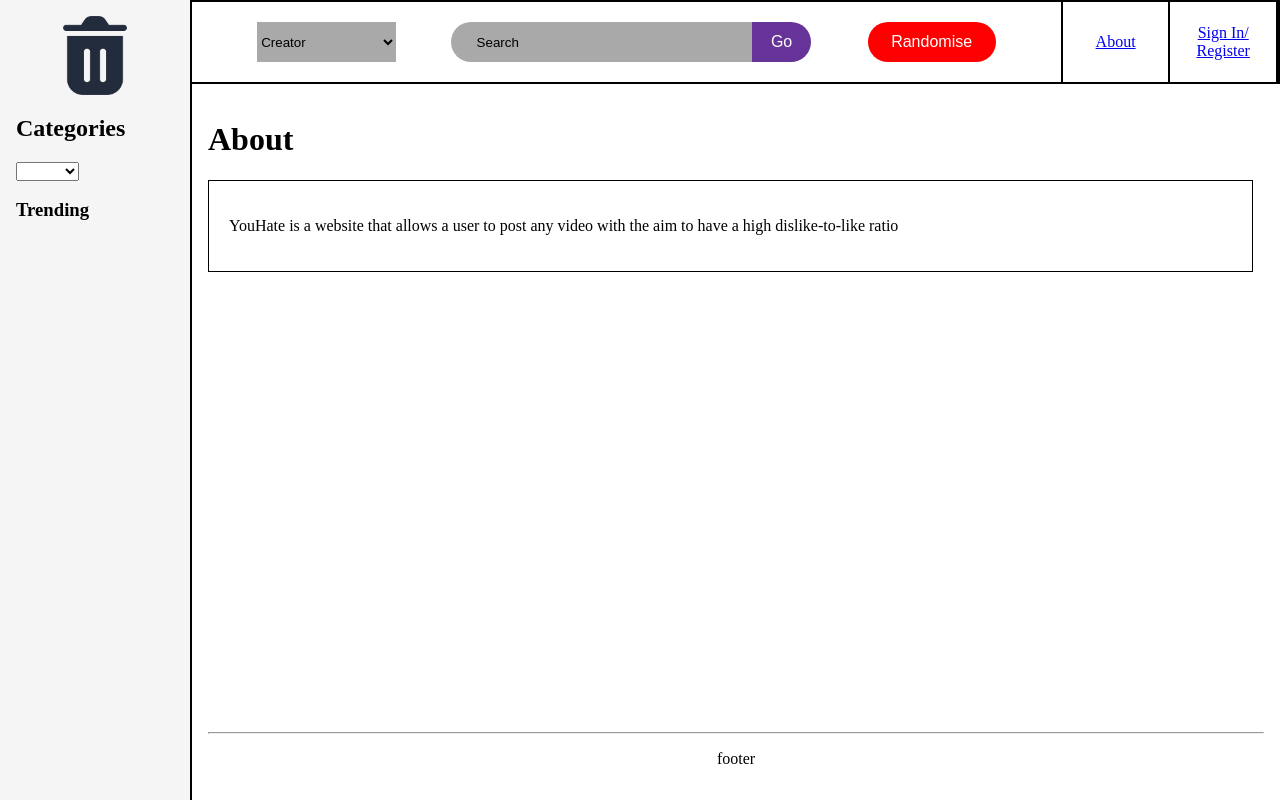
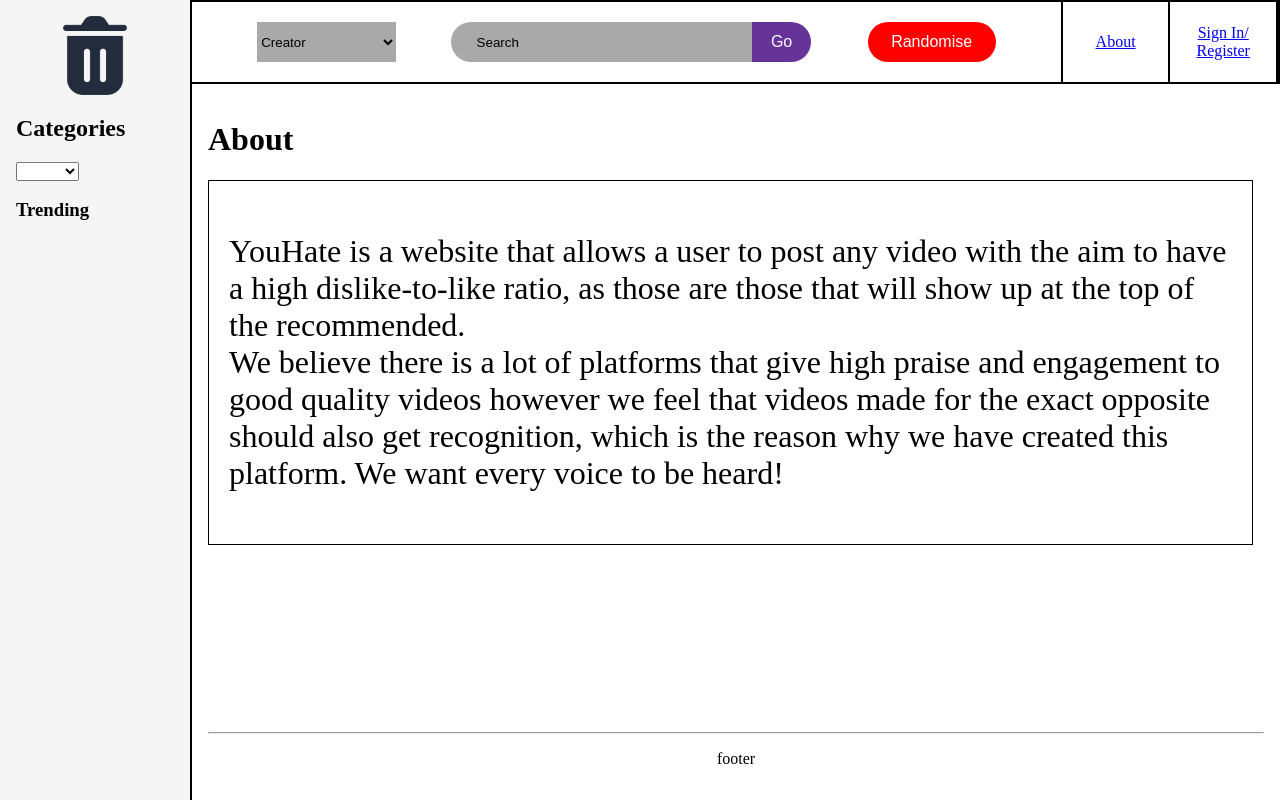
Before and after one commit to PearOtters/Team2A_videoApp, a Django app: page /about/ in a window 1280 px wide. Run offline with Django 3.2, Linux system fonts and the light colour scheme; lists and menus that the app fills with data are empty; parts of the project's set-up code (start-up, migrations or seed data) failed here and were passed over.

Commit message:
finished about section

```diff
--- a/static/css/style.css
+++ b/static/css/style.css
@@ -174,3 +174,7 @@ footer {
   border: 1px solid black;
   margin-bottom: 20px;
 }
+
+.about-text {
+  font-size: 2rem;
+}
--- a/templates/YouHate/about.html
+++ b/templates/YouHate/about.html
@@ -7,6 +7,8 @@
 {% block body_block %}
     <h1>About</h1>
     <div class="about-rectangle">
-        <p class="about-text">YouHate is a website that allows a user to post any video with the aim to have a high dislike-to-like ratio</p>
+        <p class="about-text">YouHate is a website that allows a user to post any video with the aim to have a high dislike-to-like ratio, as those are those that will show up at the top of the recommended. <br>
+            We believe there is a lot of platforms that give high praise and engagement to good quality videos however we feel that videos made for the exact opposite should also get recognition, which is the reason why we have created this platform. We want every voice to be heard!
+            </p>
     </div>
 {% endblock %}
```
